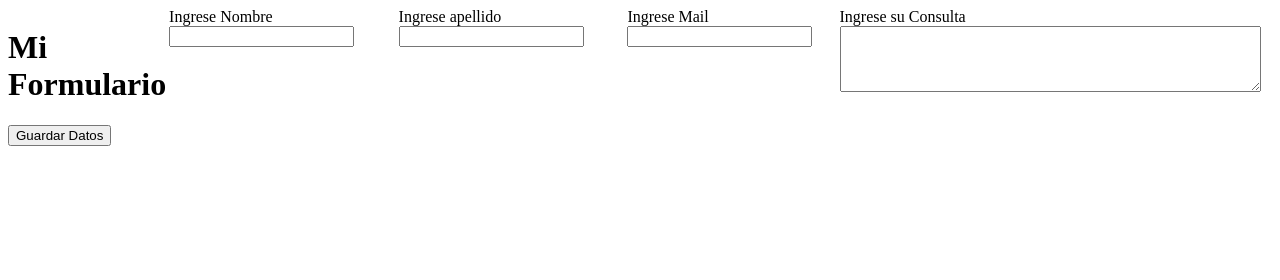
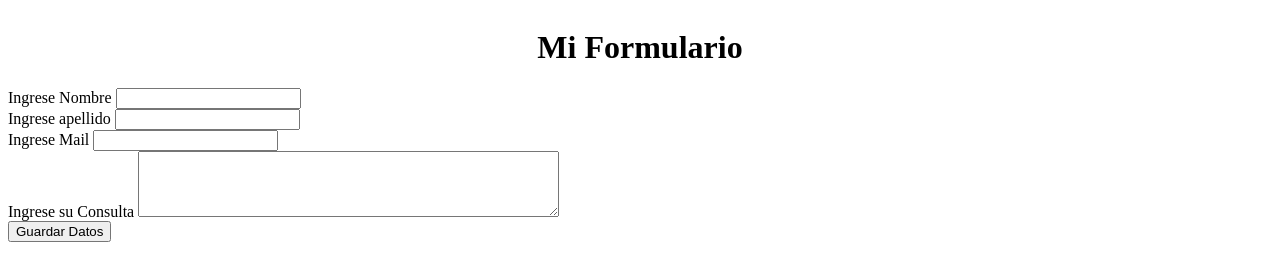
Before and after one commit to Melina-figueroa/ClaseFip, a plain HTML site: page dados/index.html in a window 1280 px wide. Drawn offline with Linux system fonts and the light colour scheme.

Commit message:
agregue display y direction

```diff
--- a/dados/index.html
+++ b/dados/index.html
@@ -9,7 +9,7 @@
 </head>
 <body>
 <div class="contenedor">
-    <h1>Mi Formulario</h1>
+    <h1 class="h1">Mi Formulario</h1>
         <div class="nombre">
         <Label>Ingrese Nombre</Label>
         <input type="text" class="nombre">
--- a/dados/style.css
+++ b/dados/style.css
@@ -1,6 +1,12 @@
 .contenedor{
     display: flex;
+    flex-direction: column;
     width: 100%;
+}
+.contenedor .h1{
+    display: inline;
+    flex-direction: row;
+    align-self: center;
 }
 .nombre{
     border: 2 px purple solid;
```
